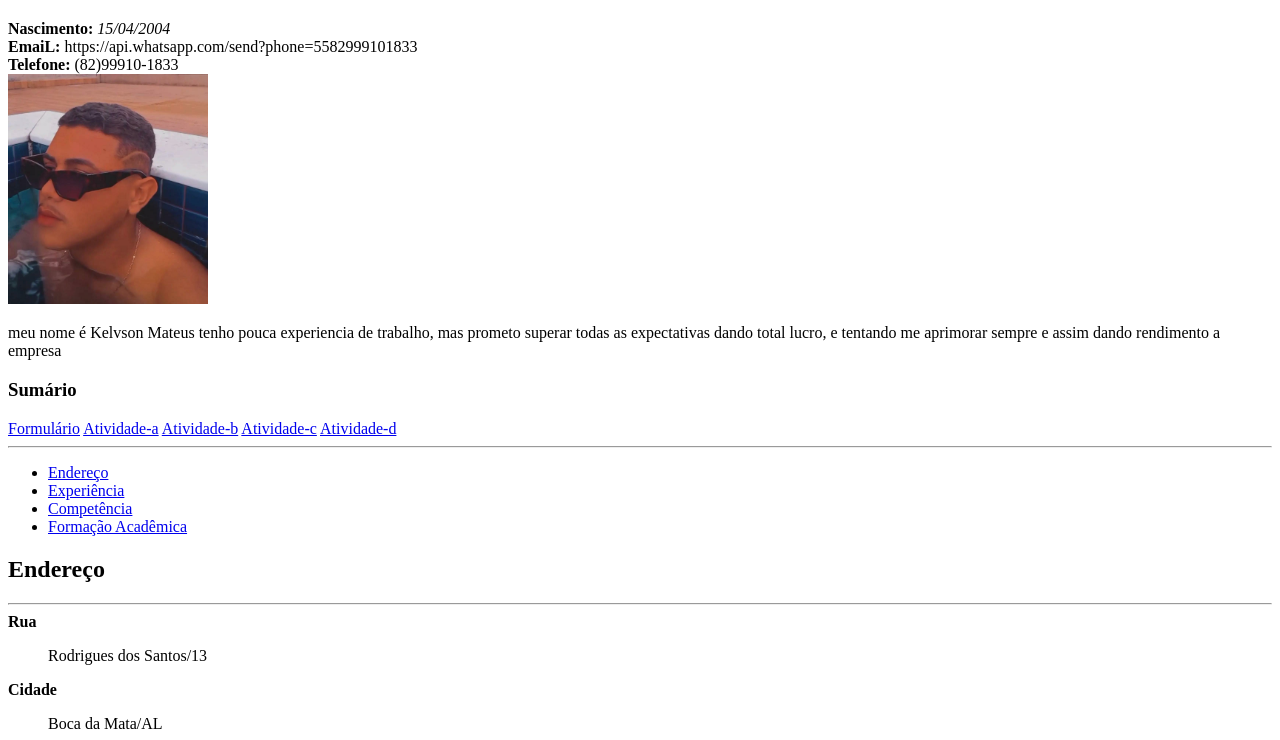
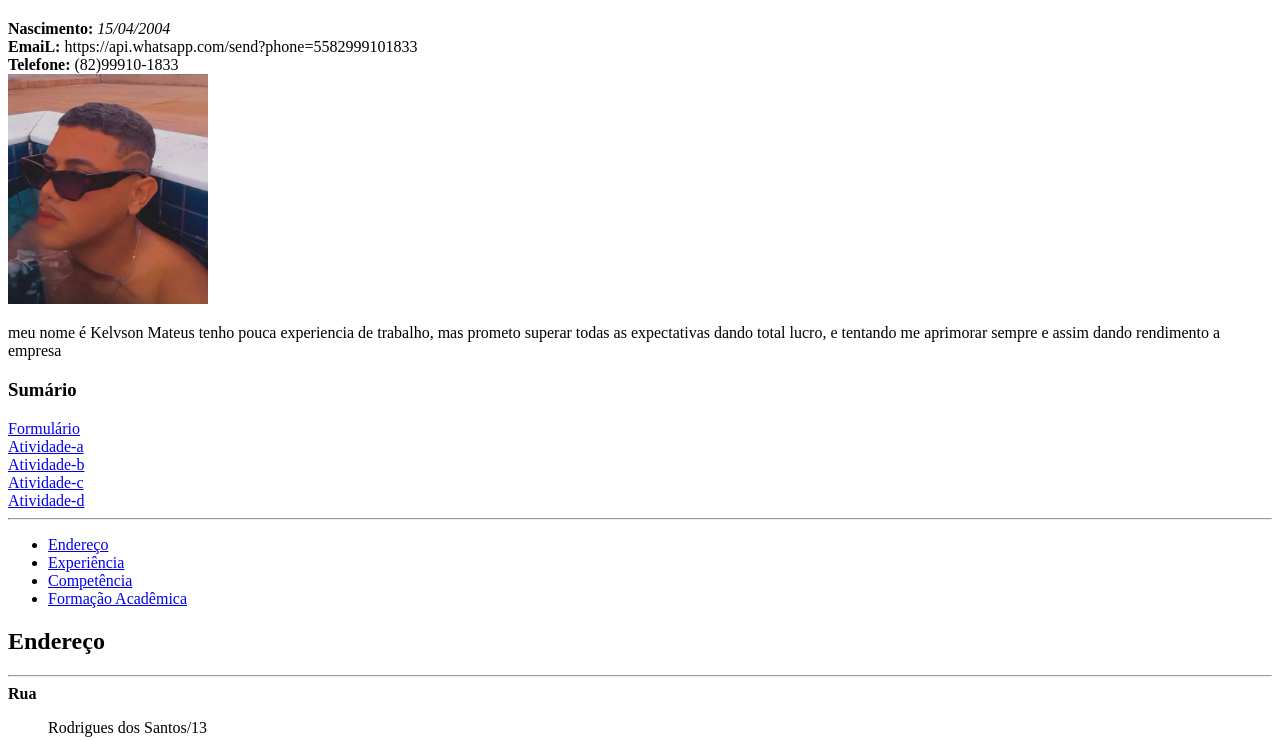
Before and after one commit to kelvsonmateus/kelvsonmateus.github.io, a plain HTML site: page index.html in a window 1280 px wide. Shown: the part 60-800 px from the top of the page. Drawn offline with Linux system fonts and the light colour scheme.

Commit message:
Update index.html

```diff
--- a/index.html
+++ b/index.html
@@ -35,10 +35,10 @@
         <h3>Sumário</h3>
     </b>
 
-    <a href="formulario.html">Formulário</a>
-    <a href="atividade-a.html">Atividade-a</a>
-    <a href="atividade-b.html">Atividade-b</a>
-    <a href="atividade-c.html">Atividade-c</a>
+    <a href="formulario.html">Formulário</a><br>
+    <a href="atividade-a.html">Atividade-a</a><br>
+    <a href="atividade-b.html">Atividade-b</a><br>
+    <a href="atividade-c.html">Atividade-c</a><br>
     <a href="atividade-d.html">Atividade-d</a>
 
     <hr>
```
